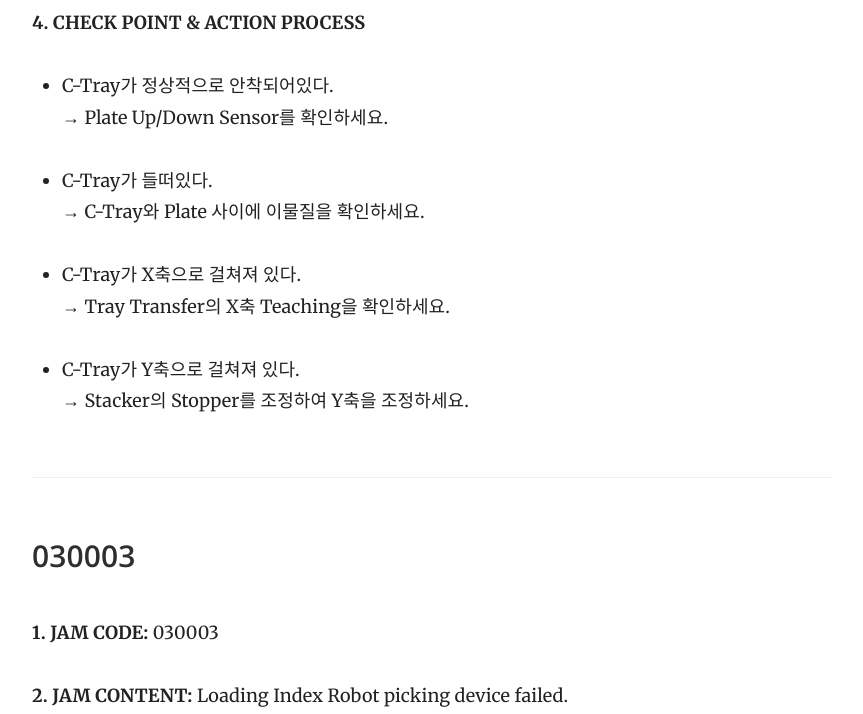
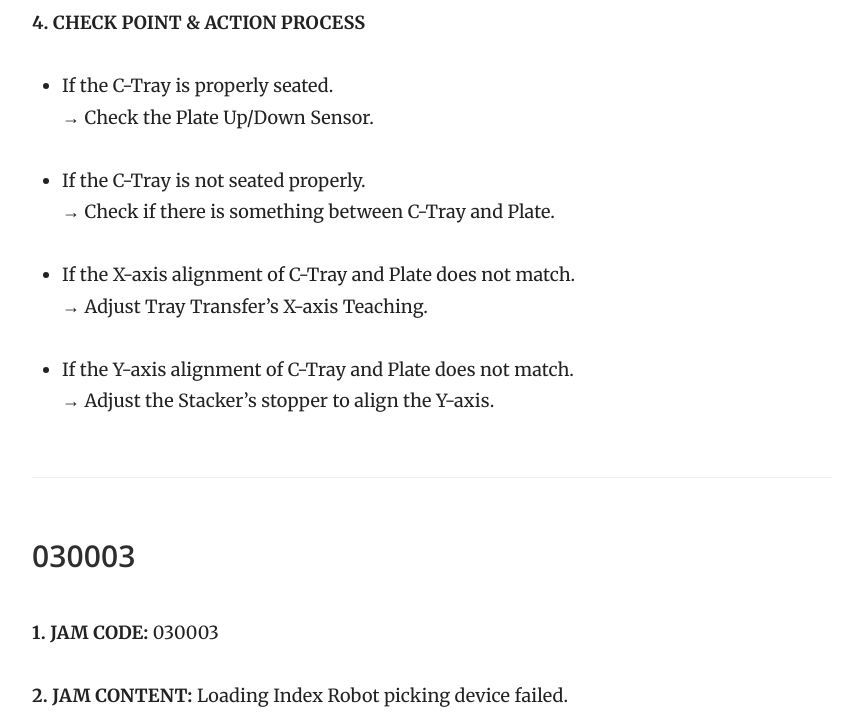
Before and after one commit to lte0609/ht_kr, a Jekyll site: the page built from _docs/troubleshooting/jamcode.md, in a window 1280 px wide and 900 px high, scrolled down 760 px, cut to the strip 186-900 px from the top of the window. Shown: the whole strip, without its empty margins (358-1221 px from the left). Built offline with Jekyll 4.4.1, drawn with Linux system fonts in a browser that asks for light colours.

Commit message:
Update jamcode.md

```diff
--- a/_docs/troubleshooting/jamcode.md
+++ b/_docs/troubleshooting/jamcode.md
@@ -18,17 +18,17 @@ order: 1
 
 **4. CHECK POINT & ACTION PROCESS**
 
-* C-Tray가 정상적으로 안착되어있다.
-  → Plate Up/Down Sensor를 확인하세요.
+* If the C-Tray is properly seated.
+  → Check the Plate Up/Down Sensor.
 
-* C-Tray가 들떠있다.
-  → C-Tray와 Plate 사이에 이물질을 확인하세요.
+* If the C-Tray is not seated properly.
+  → Check if there is something between C-Tray and Plate.
 
-* C-Tray가 X축으로 걸쳐져 있다.
-  → Tray Transfer의 X축 Teaching을 확인하세요.
+* If the X-axis alignment of C-Tray and Plate does not match.
+  → Adjust Tray Transfer's X-axis Teaching.
 
-* C-Tray가 Y축으로 걸쳐져 있다.
-  → Stacker의 Stopper를 조정하여 Y축을 조정하세요.
+* If the Y-axis alignment of C-Tray and Plate does not match.
+  → Adjust the Stacker's stopper to align the Y-axis.
 
 
 ### 030003
```
